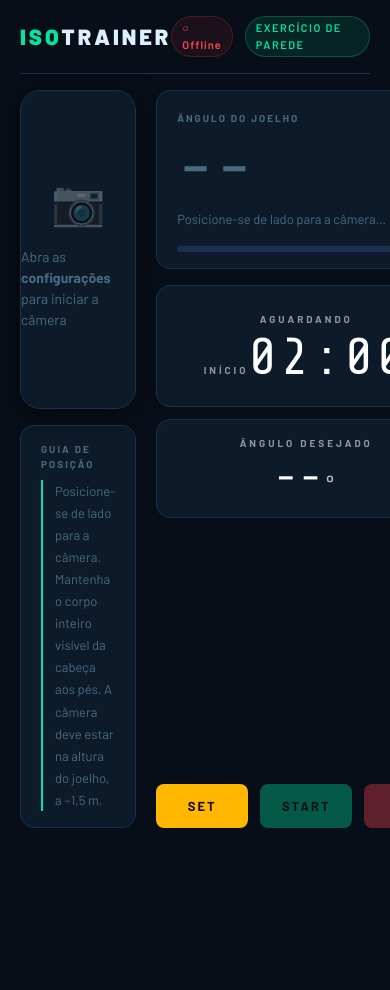
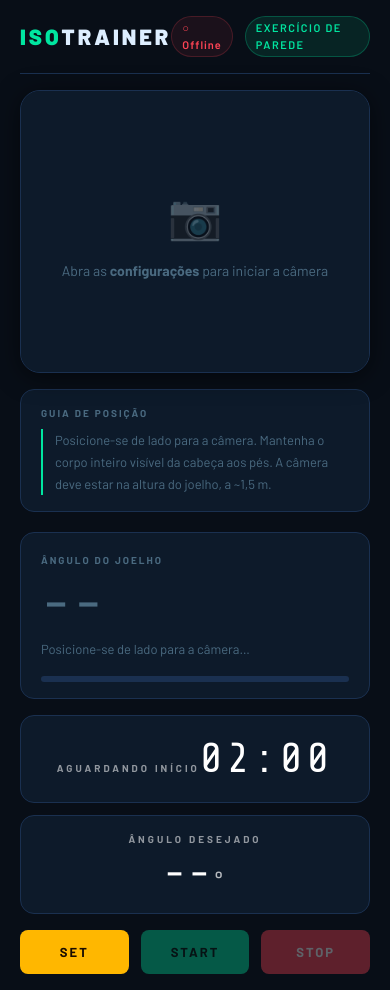
Before and after one commit to nathandetoni/isotrainer, a React (Vite) app: page / in a window 390 px wide. Before the commit the page ends 844 px from the top, so only its background shows below. Built offline with nearby package versions, Linux system fonts and the light colour scheme.

Commit message:
fix: mediapipe full version and responsive layout for mobile users

```diff
--- a/src/features/exercise/hooks/usePoseDetector.ts
+++ b/src/features/exercise/hooks/usePoseDetector.ts
@@ -61,7 +61,7 @@ export function usePoseDetector(): PoseDetectorAPI {
   // ── MediaPipe model URL ──────────────────────────────────────────────────
 
   const MODEL_URL =
-    "https://storage.googleapis.com/mediapipe-models/pose_landmarker/pose_landmarker_lite/float16/latest/pose_landmarker_lite.task";
+    "https://storage.googleapis.com/mediapipe-models/pose_landmarker/pose_landmarker_full/float16/latest/pose_landmarker_full.task";
 
   const POSE_OPTIONS = {
     runningMode: "VIDEO" as const,
--- a/src/index.css
+++ b/src/index.css
@@ -716,3 +716,35 @@ select.modal-input   { cursor: pointer; }
 .modal-input--mono {
   font-family: var(--font-mono);
 }
+
+/* ── Responsividade Mobile ─────────────────────────────────────────────────── */
+@media (max-width: 900px) {
+  body {
+    overflow-y: auto; /* Allow scrolling on mobile */
+  }
+
+  .app-root {
+    height: auto;
+    min-height: 100vh;
+  }
+
+  .app-grid {
+    grid-template-columns: 1fr;
+  }
+
+  .camera-section {
+    min-height: 50vh;
+  }
+
+  .modal-card {
+    padding: var(--sp-5);
+  }
+
+  .angle-value {
+    font-size: 56px;
+  }
+
+  .timer-display {
+    font-size: 42px;
+  }
+}
```
